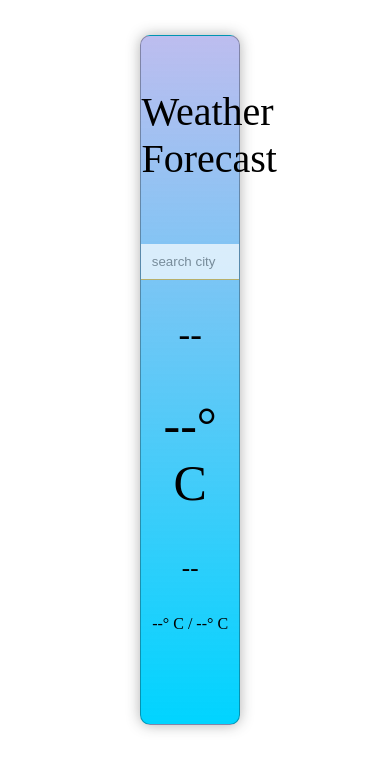
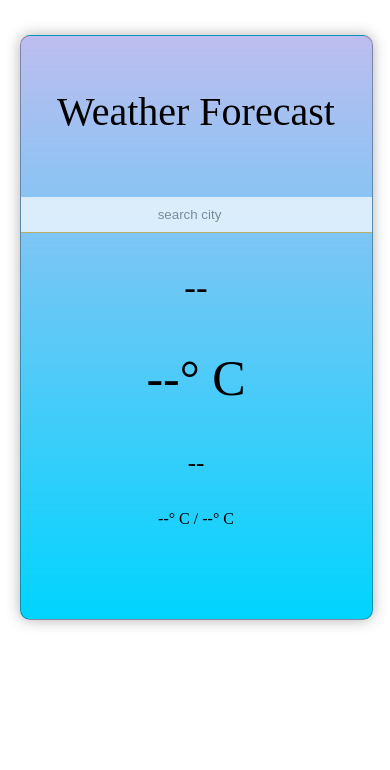
Before and after one commit to EbubekirPamuk/weather-app, a plain HTML site: page index.html in a window 390 px wide. Drawn offline with Linux system fonts and the light colour scheme.

Commit message:
made responsive

```diff
--- a/src/style.css
+++ b/src/style.css
@@ -47,3 +47,56 @@
 .state-sky {
   font-size: 25px;
 }
+
+@media (max-width: 1024px) {
+  .app {
+    border: 1px solid rgba(0, 0, 0, 0.3);
+    border-radius: 10px;
+    width: 50%;
+    text-align: center;
+    align-items: center;
+    position: absolute;
+    left: 25%;
+    box-shadow: 0px 0px 14px 0px rgba(47, 50, 50, 0.38);
+    background: linear-gradient( 180deg, rgba(2, 0, 36, 1) 0%, rgba(140, 140, 227, 0.5718487223991159) 0%, rgba(0, 212, 255, 1) 100% );
+  }
+}
+@media (max-width: 768px) {
+  .app {
+    border: 1px solid rgba(0, 0, 0, 0.3);
+    border-radius: 10px;
+    width: 55%;
+    text-align: center;
+    align-items: center;
+    position: absolute;
+    left: 14%;
+    box-shadow: 0px 0px 14px 0px rgba(47, 50, 50, 0.38);
+    background: linear-gradient( 180deg, rgba(2, 0, 36, 1) 0%,rgba(140, 140, 227, 0.5718487223991159) 0%, rgba(0, 212, 255, 1) 100%);
+  }
+}
+@media (max-width: 480px) {
+  .app {
+    border: 1px solid rgba(0, 0, 0, 0.3);
+    border-radius: 10px;
+    width: 90%;
+    text-align: center;
+    align-items: center;
+    position: absolute;
+    left: 5%;
+    box-shadow: 0px 0px 14px 0px rgba(47, 50, 50, 0.38);
+    background: linear-gradient( 180deg, rgba(2, 0, 36, 1) 0%, rgba(140, 140, 227, 0.5718487223991159) 0%, rgba(0, 212, 255, 1) 100% );
+  }
+}
+@media (max-width: 320px) {
+  .app {
+    border: 1px solid rgba(0, 0, 0, 0.3);
+    border-radius: 10px;
+    width: 99%;
+    text-align: center;
+    align-items: center;
+    position: absolute;
+    left: 0.2%;
+    box-shadow: 0px 0px 14px 0px rgba(47, 50, 50, 0.38);
+    background: linear-gradient( 180deg, rgba(2, 0, 36, 1) 0%, rgba(140, 140, 227, 0.5718487223991159) 0%, rgba(0, 212, 255, 1) 100% );
+  }
+}
```
